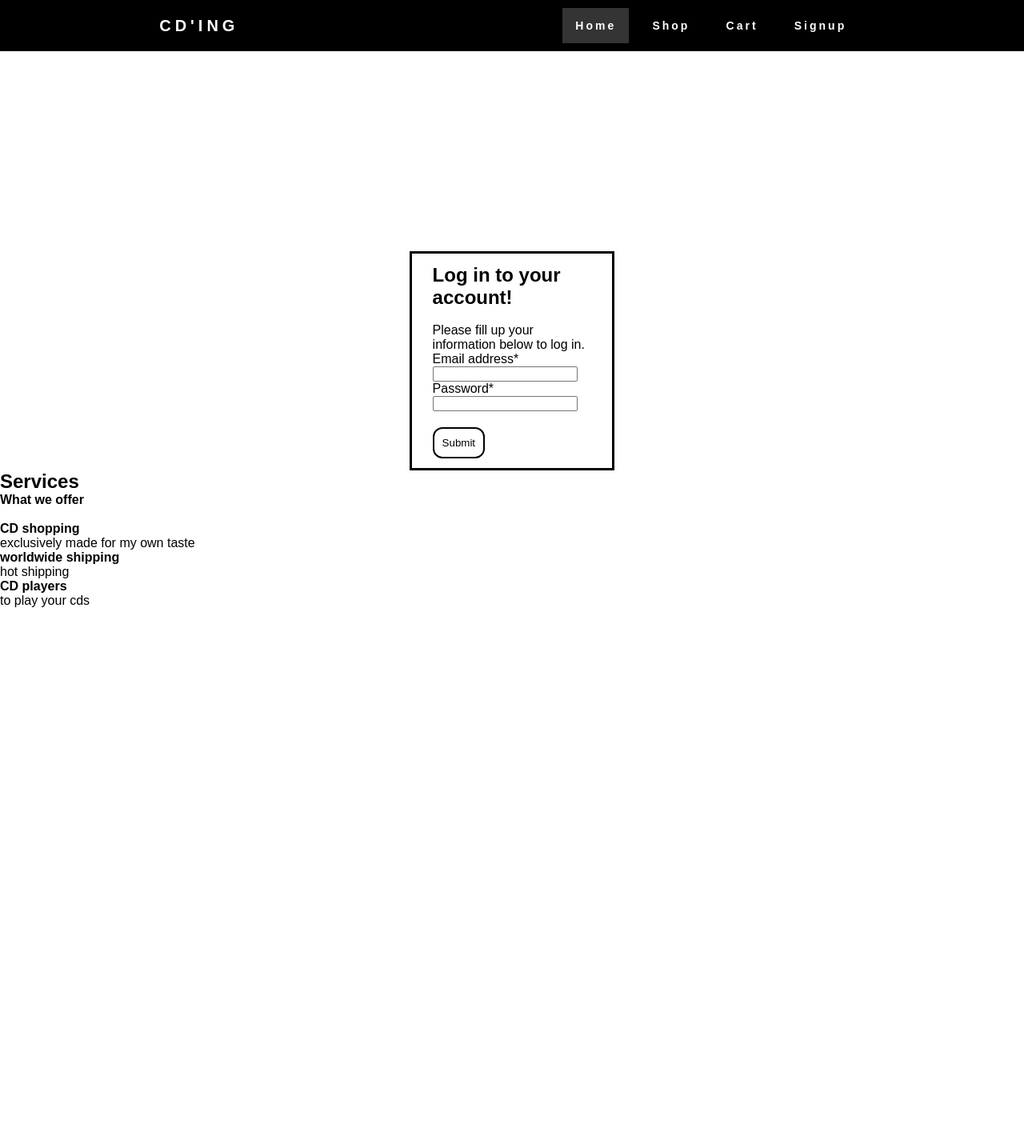
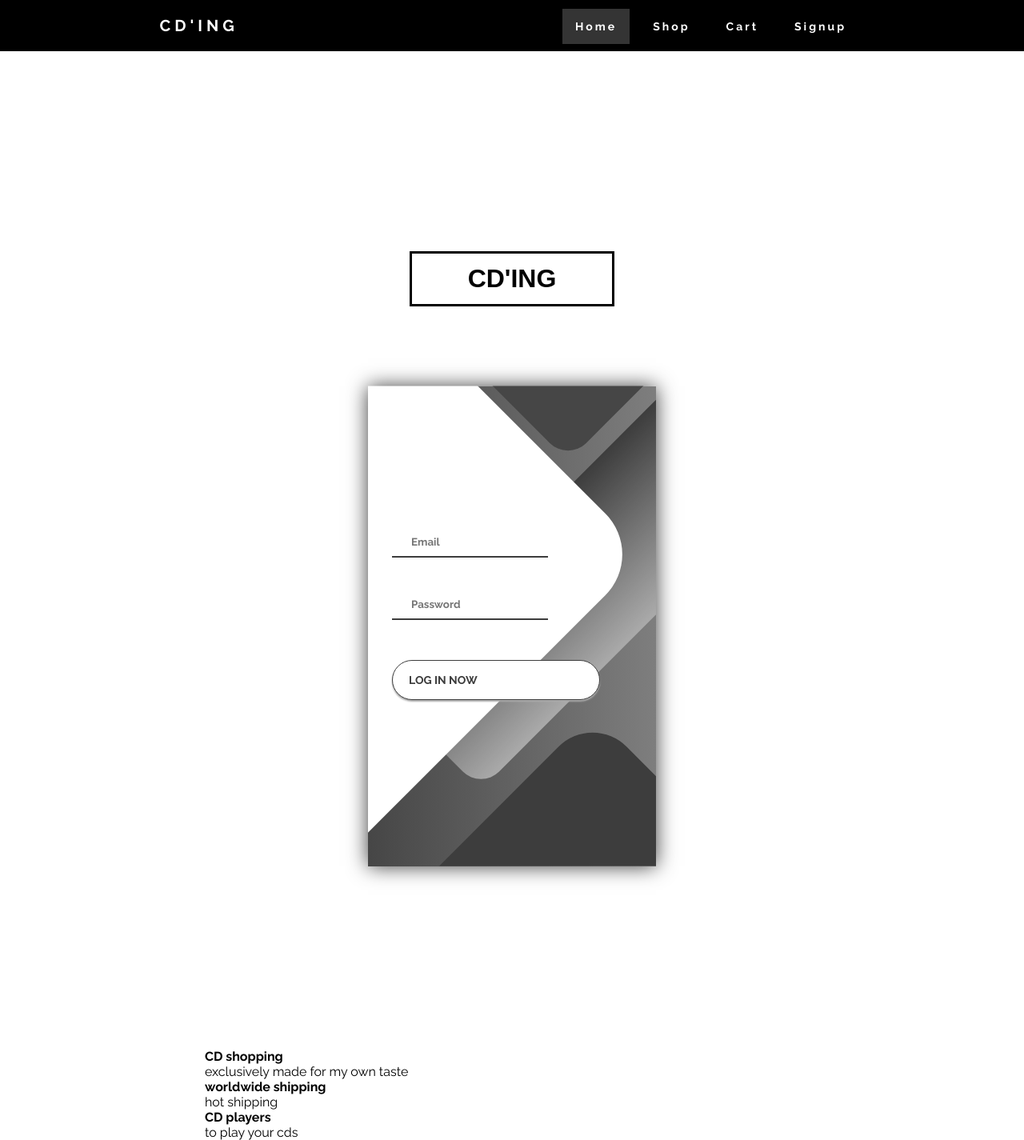
Before and after one commit to yasminas23-meet/personal_project, a Flask app: page / in a window 1280 px wide. Shown: the whole page at 80% size. Before the commit the page ends 759 px from the top, so only its background shows below. Run offline with Flask 2, Linux system fonts and the light colour scheme.

Commit message:
wowowowowow

```diff
--- a/app.py
+++ b/app.py
@@ -42,19 +42,20 @@ def signup():
         email = request.form['email']
         password = request.form['password']
         try:
-        	login_session['user'] = auth.create_user_with_email_and_password(email, password)
-	        users = {"email" : request.form['email'], "password" : request.form['password'], "name" : request.form['name']}
-	        db.child("users").child(login_session['user']['localId']).set(users)
-	        return redirect(url_for('signin'))
+            login_session['user'] = auth.create_user_with_email_and_password(email, password)
+            users = {"email" : request.form['email'], "password" : request.form['password'], "name" : request.form['Name']}
+            db.child("users").child(login_session['user']['localId']).set(users)
+            return redirect(url_for('signin'))
         except:
-            error = "Authentication failed"
-            print(error)
+             error = "Authentication failed"
+             print(error)
         return render_template("signup.html",error=error)
     return render_template("signup.html")
 
 @app.route('/shop')
 def shop():
-	return render_template("shop.html")
+    username =db.child("users").child(login_session['user']['localId']).get().val()['name']
+    return render_template("shop.html", username = username)
 
 @app.route('/cart')
 def cart():
--- a/static/style.css
+++ b/static/style.css
@@ -4,6 +4,8 @@
   box-sizing: border-box;
   font-family: "Montserrat", sans-serif;
 }
+
+
 
 
 .body-text { display: flex;
--- /dev/null
+++ b/static/style2.css
@@ -0,0 +1,178 @@
+@import url('https://fonts.googleapis.com/css?family=Raleway:400,700');
+
+* {
+	box-sizing: border-box;
+	margin: 0;
+	padding: 0;
+	font-family: Raleway, sans-serif;
+}
+
+body {
+	background: linear-gradient(90deg, #ffffff, #ffffff);
+}
+
+.container {
+	display: flex;
+	align-items: center;
+	justify-content: center;
+	min-height: 100vh;
+}
+
+.screen {
+	background: linear-gradient(90deg, #464646, #7e7e7e);
+	position: relative;
+	height: 600px;
+	width: 360px;
+	box-shadow: 0px 0px 24px #3d3d3d;
+}
+
+.screen__content {
+	z-index: 1;
+	position: relative;
+	height: 100%;
+}
+
+.screen__background {
+	position: absolute;
+	top: 0;
+	left: 0;
+	right: 0;
+	bottom: 0;
+	z-index: 0;
+	-webkit-clip-path: inset(0 0 0 0);
+	clip-path: inset(0 0 0 0);
+}
+
+.screen__background__shape {
+	transform: rotate(45deg);
+	position: absolute;
+}
+
+.screen__background__shape1 {
+	height: 520px;
+	width: 520px;
+	background: #FFF;
+	top: -50px;
+	right: 120px;
+	border-radius: 0 72px 0 0;
+}
+
+.screen__background__shape2 {
+	height: 220px;
+	width: 220px;
+	background: #464646;
+	top: -172px;
+	right: 0;
+	border-radius: 32px;
+}
+
+.screen__background__shape3 {
+	height: 540px;
+	width: 190px;
+	background: linear-gradient(270deg, #aaaaaa, #3d3d3d);
+	top: -24px;
+	right: 0;
+	border-radius: 32px;
+}
+
+.screen__background__shape4 {
+	height: 400px;
+	width: 200px;
+	background: #3d3d3d;
+	top: 420px;
+	right: 50px;
+	border-radius: 60px;
+}
+
+.login {
+	width: 320px;
+	padding: 30px;
+	padding-top: 156px;
+}
+
+.login__field {
+	padding: 20px 0px;
+	position: relative;
+}
+
+.login__icon {
+	position: absolute;
+	top: 30px;
+	color: #3d3d3d;
+}
+
+.login__input {
+	border: none;
+	border-bottom: 2px solid #3d3d3d;
+	background: none;
+	padding: 10px;
+	padding-left: 24px;
+	font-weight: 700;
+	width: 75%;
+	transition: .2s;
+}
+
+.login__input:active,
+.login__input:focus,
+.login__input:hover {
+	outline: none;
+	border-bottom-color: #3d3d3d;
+}
+
+.login__submit {
+	background: #fff;
+	font-size: 14px;
+	margin-top: 30px;
+	padding: 16px 20px;
+	border-radius: 26px;
+	border: 1px solid #3d3d3d;
+	text-transform: uppercase;
+	font-weight: 700;
+	display: flex;
+	align-items: center;
+	width: 100%;
+	color: #3d3d3d;
+	box-shadow: 0px 2px 2px #aaaaaa;
+	cursor: pointer;
+	transition: .2s;
+}
+
+.login__submit:active,
+.login__submit:focus,
+.login__submit:hover {
+	border-color: #3d3d3d;
+	outline: none;
+}
+
+.button__icon {
+	font-size: 24px;
+	margin-left: auto;
+	color: #3d3d3d;
+}
+
+.social-login {
+	position: absolute;
+	height: 140px;
+	width: 160px;
+	text-align: center;
+	bottom: 0px;
+	right: 0px;
+	color: #fff;
+}
+
+.social-icons {
+	display: flex;
+	align-items: center;
+	justify-content: center;
+}
+
+.social-login__icon {
+	padding: 20px 10px;
+	color: #fff;
+	text-decoration: none;
+	text-shadow: 0px 0px 8px #3d3d3d;
+}
+
+.social-login__icon:hover {
+	transform: scale(1.5);
+}
--- a/templates/home.html
+++ b/templates/home.html
@@ -8,6 +8,7 @@
     <meta name="viewport" content="width=device-width, initial-scale=1.0" />
 	<link rel="stylesheet" href="static/style.css">
 	<link rel="stylesheet" href="static/style2.css">
+
     <title> Home </title>
 
 </head>
@@ -29,62 +30,61 @@
 
     </nav>
 
-    <div class="body-text">
+    <h1 class="body-text"> CD'ING </h1>
 
-    	<form method="post" action="/">
-        <h2>
-        Log in to your account!
-        </h2>
-        <br/>
-        <p >
-        Please fill up your information below to log in.
-        </p>
 
-        <div>
-            <label>Email address*</label>
-            <div>
-                <input type="email"  name="email" id="emailStr" required>
+    <div class="container">
+	<div class="screen">
+		<div class="screen__content">
+			<form class="login" method="get" action="/shop">
+				<div class="login__field">
+					<i class="login__icon fas fa-user"></i>
+					<input type="text" class="login__input" placeholder="Email" name="email" required>
+				</div>
+				<div class="login__field">
+					<i class="login__icon fas fa-lock"></i>
+					<input type="password" class="login__input" placeholder="Password" name="password" required minlength="6">
+				</div>
+				<button class="button login__submit">
+					<span class="button__text">Log In Now</span>
+					<i class="button__icon fas fa-chevron-right"></i>
+				</button>
+			</form>
+		</div>
+		<div class="screen__background">
+			<span class="screen__background__shape screen__background__shape4"></span>
+			<span class="screen__background__shape screen__background__shape3"></span>
+			<span class="screen__background__shape screen__background__shape2"></span>
+			<span class="screen__background__shape screen__background__shape1"></span>
+		</div>
 	</div>
 </div>
 
-        <div>
-            <label>Password*</label>
-            <div class="input-group">
-                <input type="password"  name="password" minlength="6">
-            </div>
-        </div>
 
-        <div>
-            <input id="button1" type="submit"/ style= "border-radius: 12px; background-color: white;
-  color: black;
-  border: 2px solid #000000; padding:10px; margin-top: 10%;">
-        </div>
-    </form>
-    </div>
+    <div style="margin-left: 20%; margin-top: 10%; margin-right: 20%; ">
 
-    <div class="container-fluid text-center">
-		<h2>Services</h2>
-		<h4>What we offer</h4>
-		<br>
   <div class="row">
-			<div class="col-sm-4">
+    <div class="col-sm-4" id="leftbox">
 		<span class="fas fa-carrot"></span>
 			<h4> CD shopping </h4>
 			<p>exclusively made for my own taste</p>
 	</div>
-			<div class="col-sm-4">
-				<span class="fas fa-carrot"></span>
+    <div id="middlebox">
+		<span></span>
 		<h4> worldwide shipping</h4>
 		<p>hot shipping</p>
 	</div>
-			<div class="col-sm-4">
-				<span class="fas fa-carrot"></span>
+    <div id="rightbox">
+				<span></span>
 				<h4>CD players</h4>
 				<p>to play your cds</p>
 			</div>
   </div>
 </div>
 
+		</div>
+	</div>
+
 </body>
 
 </html>
```
Also changed, not shown: templates/shop.html (+35 -45 lines), templates/signup.html (+27 -29 lines). Lines whose indentation alone changed are shown as unchanged.
